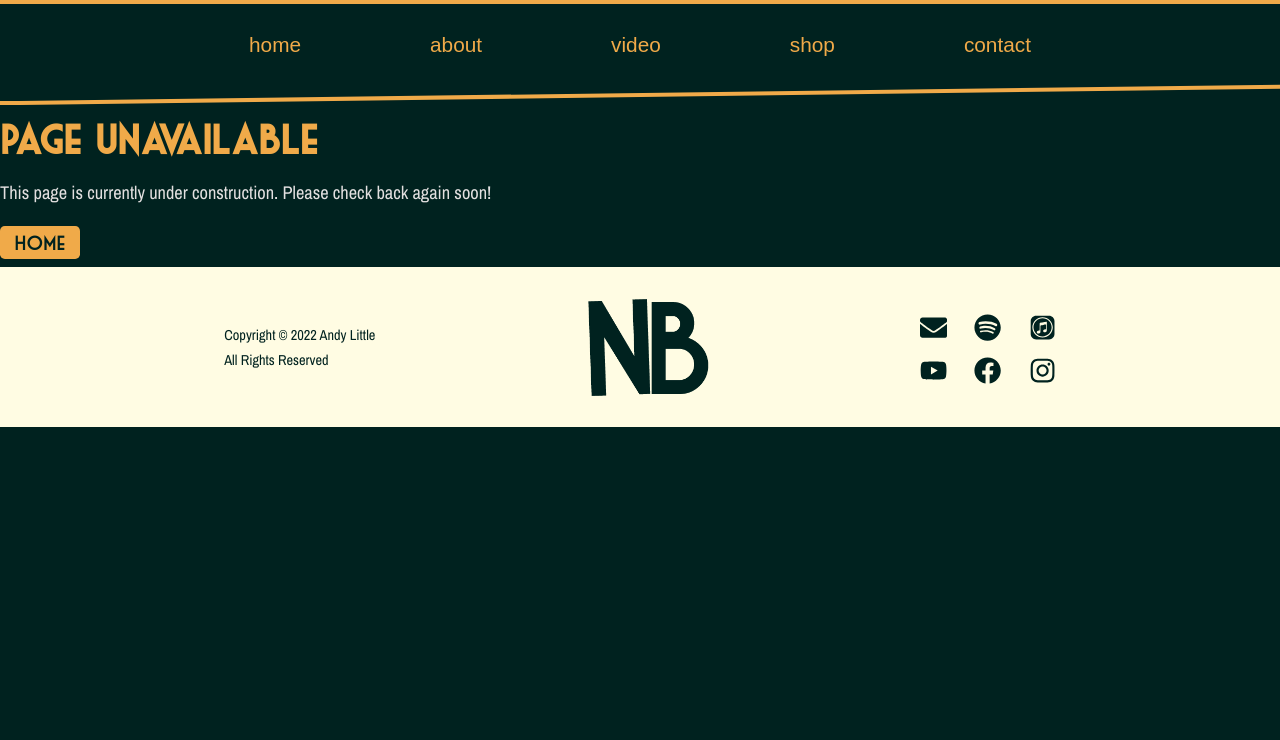
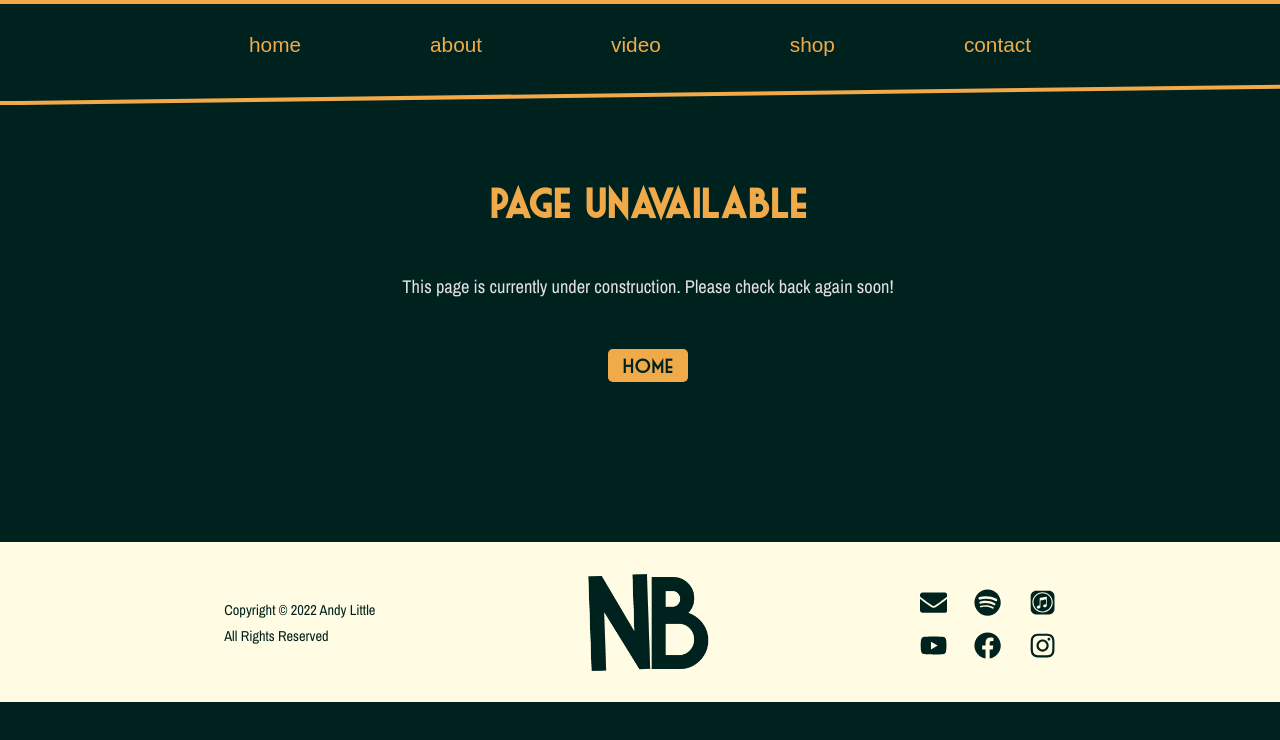
Before and after one commit to andy-little/noisy-band, a React (Create React App) app: page /shop in a window 1280 px wide. Shown: the top 740 px of the page. Built offline with nearby package versions, Linux system fonts and the light colour scheme.

Commit message:
styled under construction page

```diff
--- a/src/pages/UnderConstruction/UnderConstruction.module.scss
+++ b/src/pages/UnderConstruction/UnderConstruction.module.scss
@@ -0,0 +1,20 @@
+@use '../../style/mixins' as mixin;
+
+.container {
+  padding: 2rem 1rem 4rem 1rem;
+}
+.p,
+.h1 {
+  text-align: center;
+  margin-bottom: 3rem;
+}
+
+.link {
+  margin: 2rem auto 2rem auto;
+}
+
+@include mixin.desktop {
+  .container {
+    padding: 4rem 2rem 8rem 3rem;
+  }
+}
--- a/src/pages/UnderConstruction/UnderConstruction.tsx
+++ b/src/pages/UnderConstruction/UnderConstruction.tsx
@@ -1,17 +1,20 @@
-import React from "react";
-import style from "./UnderConstruction.module.scss";
-import { LinkBtn } from "../../components/common";
-import Colour from "../../constants/Colour";
+import React from 'react';
+import style from './UnderConstruction.module.scss';
+import { LinkBtn } from '../../components/common';
+import Colour from '../../constants/Colour';
 
 const UnderConstruction = () => {
   return (
-        <div className="page">
-            <h1>Page Unavailable</h1>
-            <p>
-                This page is currently under construction. Please check back
-                again soon!
+    <div className={`page ${style.container}`}>
+      <h1 className={style.h1}>Page Unavailable</h1>
+      <p className={style.p}>
+        This page is currently under construction. Please check back again soon!
       </p>
-            <LinkBtn options={{ colour: Colour.PRIMARY }} url="/">
+      <LinkBtn
+        className={style.link}
+        options={{ colour: Colour.PRIMARY }}
+        url="/"
+      >
         Home
       </LinkBtn>
     </div>
```
Lines whose indentation alone changed are shown as unchanged.
